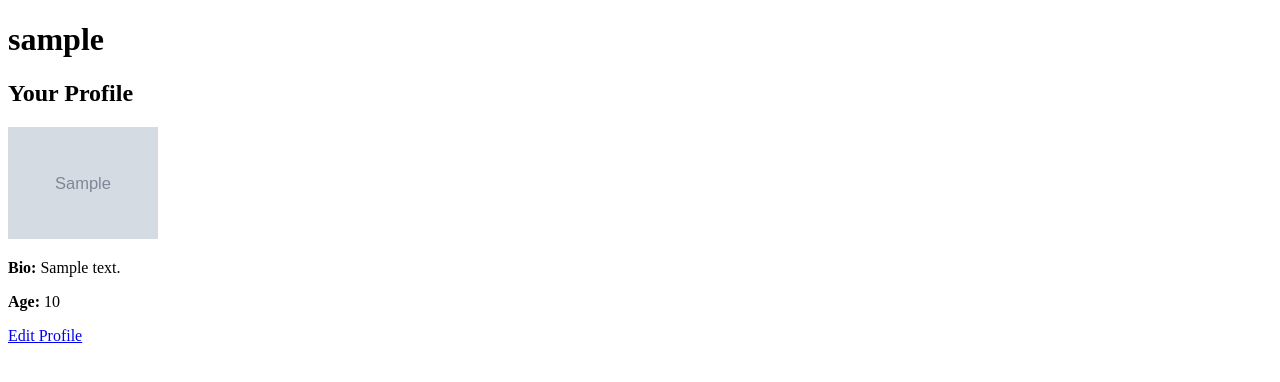
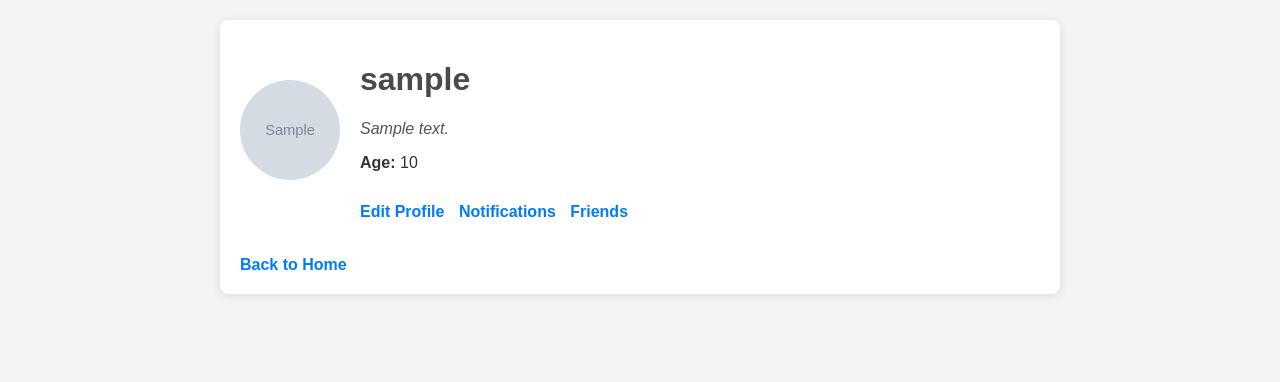
Before and after one commit to Stasyar/my_app, a Flask app: page /profile in a window 1280 px wide. Shown: the top 382 px of the page. Run offline with Flask 3, Linux system fonts and the light colour scheme; a user stored in the database is signed in; tables that the repository leaves empty hold one stand-in row (values such as "Sample post"); grey boxes marked "Sample" are stand-in pictures.

Commit message:
added with friends

```diff
--- a/app/routes.py
+++ b/app/routes.py
@@ -1,11 +1,11 @@
 import os
 
-from flask import render_template, flash, redirect, url_for, current_app
+from flask import render_template, flash, redirect, url_for, current_app, jsonify
 from flask_login import login_required, current_user, login_user
 
 from app import app, login_manager
 from app.forms import RegistrationForm, LoginForm, EditProfileForm
-from app.models import db, User, Profile
+from app.models import db, User, Profile, Friendship
 from werkzeug.utils import secure_filename
 
 UPLOAD_FOLDER = os.path.join('app', 'static', 'uploads')
@@ -26,6 +26,12 @@ def load_user(user_id):
 @app.route('/')
 def index():
     return render_template("index.html")
+
+
+@app.route('/home')
+def home():
+    all_users = User.query.all()  # Получаем всех пользователей из базы данных
+    return render_template('home.html', users=all_users)
 
 
 @app.route('/register', methods=['GET', 'POST'])
@@ -80,6 +86,14 @@ def profile():
     return render_template('profile.html', user=current_user, profile=current_user.profile)
 
 
+@app.route('/user_profile/<int:user_id>')
+@login_required
+def user_profile(user_id):
+    user = User.query.get_or_404(user_id)
+    profile = user.profile  # Предполагаем, что у вас есть связь между User и Profile
+    return render_template('profile.html', user=user, profile=profile, current_user=current_user)
+
+
 @app.route('/edit_profile', methods=['GET', 'POST'])
 @login_required
 def edit_profile():
@@ -96,14 +110,10 @@ def edit_profile():
                 filename = secure_filename(f"{current_user.id}_{file.filename}")
                 filepath = os.path.join(app.config['UPLOAD_FOLDER'], filename)
 
-                print(f"UPLOAD_FOLDER: {app.config['UPLOAD_FOLDER']}")
-                print(f"Filepath: {filepath}")
-
                 file.save(filepath)
                 current_user.profile.photo = f"uploads/{filename}"
-                print("Photo path before commit:", current_user.profile.photo)  # Отладка
 
-                db.session.add(current_user.profile)  # Явно добавляем профиль в сессию
+                db.session.add(current_user.profile)
 
             else:
                 flash('Недопустимый формат файла. Пожалуйста, выберите изображение PNG, JPG, JPEG или GIF.')
@@ -118,3 +128,66 @@ def edit_profile():
     form.bio.data = current_user.profile.bio
     form.age.data = current_user.profile.age
     return render_template('edit_profile.html', form=form, user=current_user, profile=current_user.profile)
+
+
+@app.route('/add_friend/<int:friend_id>', methods=['POST'])
+@login_required
+def add_friend(friend_id):
+    # Проверяем, не пытается ли пользователь добавить себя в друзья
+    if friend_id == current_user.id:
+        return jsonify({'error': 'You cannot add yourself as a friend.'}), 400
+
+    # Проверяем, существует ли уже заявка на дружбу
+    existing_request = Friendship.query.filter(
+        (Friendship.user_id == current_user.id) &
+        (Friendship.friend_id == friend_id)
+    ).first()
+
+    if existing_request:
+        return jsonify({'error': 'Friend request already sent.'}), 400
+
+    # Создаем новую заявку на дружбу
+    new_request = Friendship(user_id=current_user.id, friend_id=friend_id, status='pending')
+    db.session.add(new_request)
+    db.session.commit()
+
+    return jsonify({'message': 'Friend request sent successfully.'}), 201
+
+
+@app.route('/notifications')
+@login_required
+def notifications():
+    try:
+        pending_requests = current_user.received_requests.filter_by(status='pending').all()
+
+        if not pending_requests:
+            flash("У вас нет новых заявок в друзья.", "info")
+
+        return render_template('notifications.html', pending_requests=pending_requests)
+    except Exception as e:
+        print("Error loading notifications:", e)
+        flash("Произошла ошибка при загрузке уведомлений.", "error")
+        return redirect(url_for('home'))
+
+
+@app.route('/accept_request/<int:request_id>')
+@login_required
+def accept_request(request_id):
+    friendship = Friendship.query.get_or_404(request_id)
+    if friendship.friend_id == current_user.id and friendship.status == 'pending':
+        friendship.status = 'accepted'
+        db.session.commit()
+        flash('Заявка в друзья принята!', 'success')
+    else:
+        flash('Ошибка при принятии заявки.', 'danger')
+    return redirect(url_for('notifications'))
+
+
+@app.route('/friends', methods=['GET', 'POST'])
+def friends():
+    friendships = Friendship.query.filter(
+        ((Friendship.user_id == current_user.id) | (Friendship.friend_id == current_user.id)),
+        (Friendship.status == 'accepted')
+    ).all()
+
+    return render_template('friends.html', users=friendships)
--- a/app/templates/edit_profile.html
+++ b/app/templates/edit_profile.html
@@ -16,6 +16,7 @@
     <p><strong>Age:</strong> {{ profile.age }}</p>
 
     <a href="{{ url_for('edit_profile') }}">Edit Profile</a>
+
 </body>
 </html>
 
--- a/app/templates/profile.html
+++ b/app/templates/profile.html
@@ -4,22 +4,118 @@
     <meta charset="UTF-8">
     <meta name="viewport" content="width=device-width, initial-scale=1.0">
     <title>{{ user.username }}</title>
+    <style>
+        body {
+            font-family: Arial, sans-serif;
+            background-color: #f4f4f4;
+            color: #333;
+            margin: 0;
+            padding: 20px;
+        }
+        .container {
+            max-width: 800px;
+            margin: 0 auto;
+            background: #fff;
+            padding: 20px;
+            border-radius: 8px;
+            box-shadow: 0 2px 10px rgba(0, 0, 0, 0.1);
+        }
+        h1 {
+            color: #4a4a4a;
+        }
+        .profile-header {
+            display: flex;
+            align-items: center;
+            margin-bottom: 20px;
+        }
+        .profile-header img {
+            border-radius: 50%;
+            width: 100px;
+            height: 100px;
+            margin-right: 20px;
+        }
+        .profile-info {
+            flex: 1;
+        }
+        .bio {
+            font-style: italic;
+            color: #555;
+            margin: 10px 0;
+        }
+        .button {
+            background-color: #007bff;
+            color: white;
+            border: none;
+            padding: 10px 20px;
+            border-radius: 5px;
+            cursor: pointer;
+            transition: background-color 0.3s ease;
+            margin-top: 10px;
+        }
+        .button:hover {
+            background-color: #0056b3;
+        }
+        .edit-link {
+            display: inline-block;
+            margin-top: 15px;
+            color: #007bff;
+            text-decoration: none;
+            font-weight: bold;
+            margin-right: 10px;
+        }
+        .edit-link:hover {
+            text-decoration: underline;
+        }
+    </style>
+    <script>
+        function addFriend(friendId) {
+            fetch(`/add_friend/${friendId}`, {
+                method: 'POST',
+                headers: {
+                    'Content-Type': 'application/json',
+                    'X-CSRFToken': '{{ csrf_token() }}'  // Используйте CSRF-токен, если он у вас настроен
+                }
+            })
+            .then(response => response.json())
+            .then(data => {
+                if (data.error) {
+                    alert(data.error);
+                } else {
+                    alert(data.message);
+                }
+            })
+            .catch(error => {
+                console.error('Error:', error);
+            });
+        }
+    </script>
 </head>
 <body>
-    <h1>{{ user.username }}</h1>
-    <h2>Your Profile</h2>
+    <div class="container">
+        <div class="profile-header">
+            {% if profile.photo %}
+                <img src="{{ url_for('static', filename=profile.photo) }}" alt="Profile Photo">
+            {% else %}
+                <img src="{{ url_for('static', filename='default_avatar.png') }}" alt="Default Profile Photo">
+            {% endif %}
+            <div class="profile-info">
+                <h1>{{ user.username }}</h1>
+                <p class="bio">{{ profile.bio }}</p>
+                <p><strong>Age:</strong> {{ profile.age }}</p>
 
-    <!-- Отображение фотографии профиля -->
-    {% if profile.photo %}
-        <img src="{{ url_for('static', filename=profile.photo) }}" alt="Profile Photo" width="150">
-    {% else %}
-        <p>No profile photo available</p>
-    {% endif %}
+                {% if current_user.id == user.id %}
+                    <!-- Кнопки для владельца профиля -->
+                    <a class="edit-link" href="{{ url_for('edit_profile') }}">Edit Profile</a>
+                    <a class="edit-link" href="{{ url_for('notifications') }}">Notifications</a>
+                    <a class="edit-link" href="{{ url_for('friends') }}">Friends</a>
+                {% else %}
+                    <!-- Кнопка "Add Friend" для чужого профиля -->
+                    <button class="button" onclick="addFriend({{ user.id }})">Add Friend</button>
+                {% endif %}
+            </div>
+        </div>
 
-    <p><strong>Bio:</strong> {{ profile.bio }}</p>
-    <p><strong>Age:</strong> {{ profile.age }}</p>
-
-    <!-- Кнопка для редактирования профиля -->
-    <a href="{{ url_for('edit_profile') }}">Edit Profile</a>
+        <a class="edit-link" href="{{ url_for('home') }}">Back to Home</a>  <!-- Ссылка на домашнюю страницу -->
+    </div>
 </body>
 </html>
```
Also changed, not shown: app/models.py (+32 -0 lines), app/templates/friends.html (added, +79 -0 lines), app/templates/home.html (added, +63 -0 lines), app/templates/notifications.html (added, +88 -0 lines).
